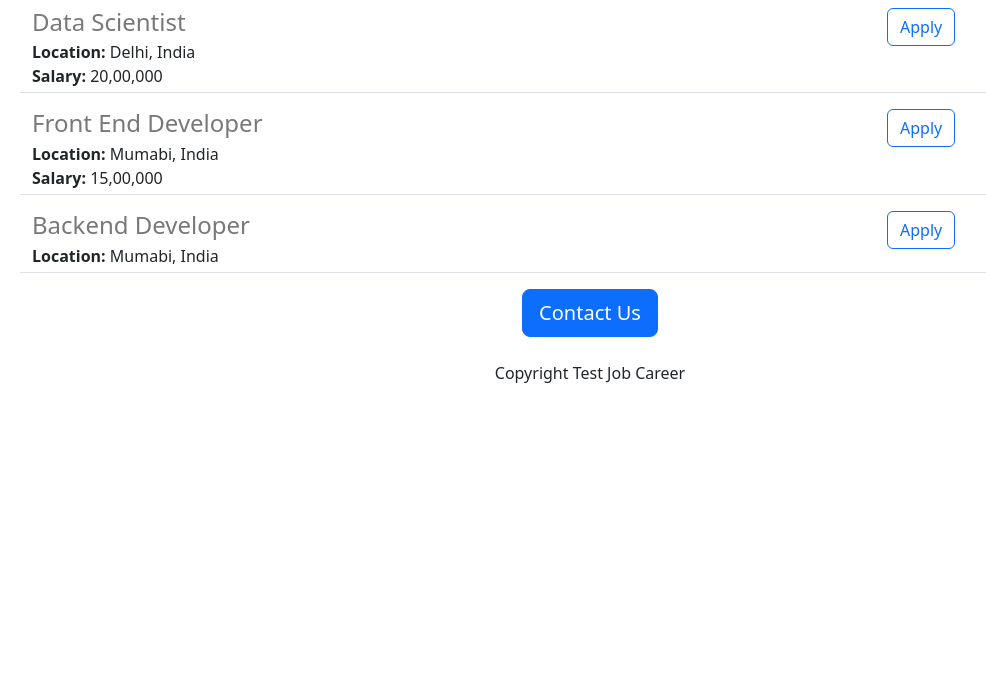
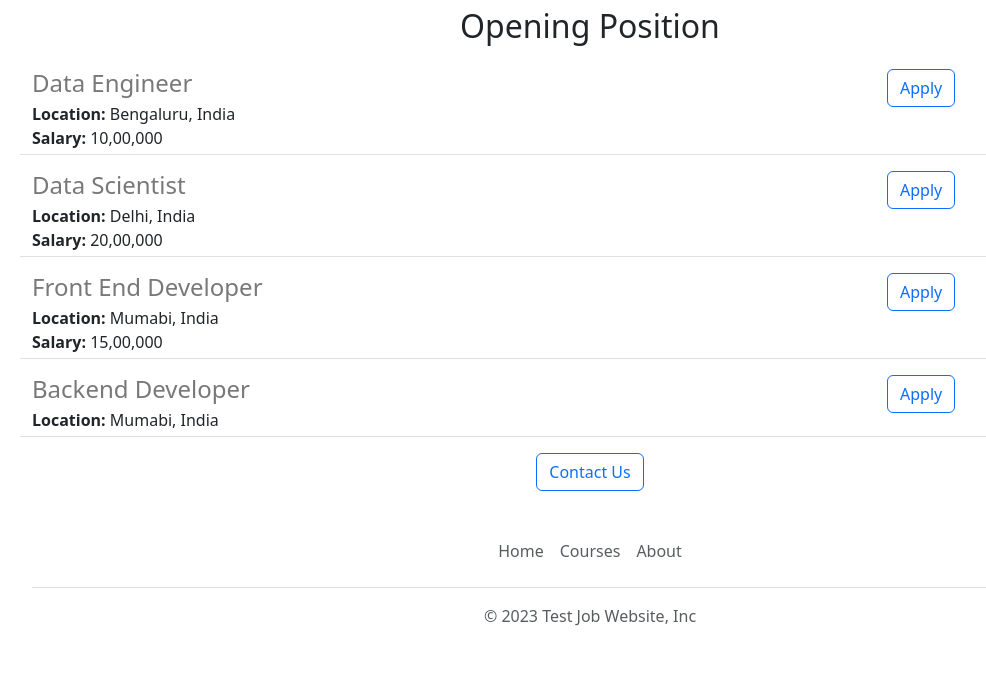
Before and after one commit to meetupadhyay25/portfolio-website-v2, a Flask app: page / in a window 1280 px wide. Shown: the part 793-1477 px from the top of the page, without its empty margins (50-1036 px from the left). Before the commit the page ends 1176 px from the top, so only its background shows below. Run offline with Flask 3, Linux system fonts and the light colour scheme.

Commit message:
Functional and aesthetic improvments

```diff
--- /dev/null
+++ b/templates/footer.html
@@ -0,0 +1,10 @@
+<div class="container">
+  <footer class="py-3 my-4">
+    <ul class="nav justify-content-center border-bottom pb-3 mb-3">
+      <li class="nav-item"><a href="/" class="nav-link px-2 text-body-secondary">Home</a></li>
+      <li class="nav-item"><a href="/" class="nav-link px-2 text-body-secondary">Courses</a></li>
+      <li class="nav-item"><a href="/" class="nav-link px-2 text-body-secondary">About</a></li>
+    </ul>
+    <p class="text-center text-body-secondary">© 2023 Test Job Website, Inc</p>
+  </footer>
+</div>
--- a/templates/home.html
+++ b/templates/home.html
@@ -10,20 +10,30 @@
         height: 320px;
         width: 100%;
         object-fit : cover;
+        margin-bottom: 16px;
       }
 
     </style>
   </head>
   <body>
+    {% include 'nav.html' %}
+      <img id="banner" class="img-fluid" src="https://portfolio-website.meetupadhyay3.repl.co/static/banner.jpg" alt="Test job Career Banner Image">
   <div class="container">
     <h1 class="text-center mt-2 mb-4">{{company_name}} Job Careers</h1>
 
-    <img id="banner" class="img-fluid" src="https://portfolio-website.meetupadhyay3.repl.co/static/banner.jpg" alt="Test job Career Banner Image">
 
-      <h2  class="text-center mt-2 mb-4">About Test Job Career</h2>
+
+      <!-- <h2  class="text-center mt-2 mb-4">About Test Job Career</h2> -->
+    <div class="row" style="margin-bottom1:16px;">
+      <div class="col-md-6">
       <p class="lead">
   freestar
   Lorem ipsum dolor sit amet, consectetur adipiscing elit. Ut ex dui, tincidunt ac accumsan nec, aliquet vel odio. Aliquam erat volutpat. Mauris viverra nisl blandit convallis dapibus. Praesent iaculis ligula lectus, ut blandit sem malesuada eu. Fusce blandit augue tortor, ac dapibus orci ultricies vitae. Maecenas eu posuere libero. Nullam at lorem eget lacus consectetur tincidunt non quis quam. Praesent ac dignissim risus. Pellentesque ex felis, ultricies at pellentesque non, fringilla et dolor. Etiam quis enim lobortis, dictum arcu nec, tempor erat.</p>
+      </div>
+      <div class="d-none d-md-block col-6">
+      <img src="/static/people.jpg" style="height:320px; border-radius: 4px;">
+      </div>
+    </div>
 
       <h2 class="text-center mt-2 mb-4">Opening Position</h2>
       <div>
@@ -33,9 +43,9 @@
 
       </div>
     <div class="text-center">
-  <button class="btn btn-primary btn-lg">Contact Us</button>
-      <p class="mt-4">Copyright Test Job Career</p>
+   <a href="mailto:hello@meetupadhyay59@gmail.com?subject=How may can i help You" type="button" class="btn btn-outline-primary">Contact Us</a>
     </div>
   </div>
+    {% include 'footer.html' %}
   </body>
 </html>
--- a/templates/jobitem.html
+++ b/templates/jobitem.html
@@ -12,7 +12,7 @@
           {% endif %}
     </div>
   <div class="col-3">
-    <button type="button" class="btn btn-outline-primary">Apply</button>
+    <a href="mailto:hello@meetupadhyay59@gmail.com?subject=Application for {{job['title']}}" type="button" class="btn btn-outline-primary">Apply</a>
   </div>
 
 
--- /dev/null
+++ b/templates/nav.html
@@ -0,0 +1,12 @@
+<nav class="navbar shadow-sm fixed-top bg-white bg-body-tertiary">
+  <div class="container-fluid">
+    <a class="navbar-brand" href="#">
+      <img src="/static/Logo.svg" alt="Logo" width="30" height="24" class="d-inline-block align-text-top">
+      Test Jobs Career
+    </a>
+  </div>
+</nav>
+
+<div style="height:56px;">
+
+</div>
```
Also changed, not shown: static/Logo.svg (added), 1 other file.
